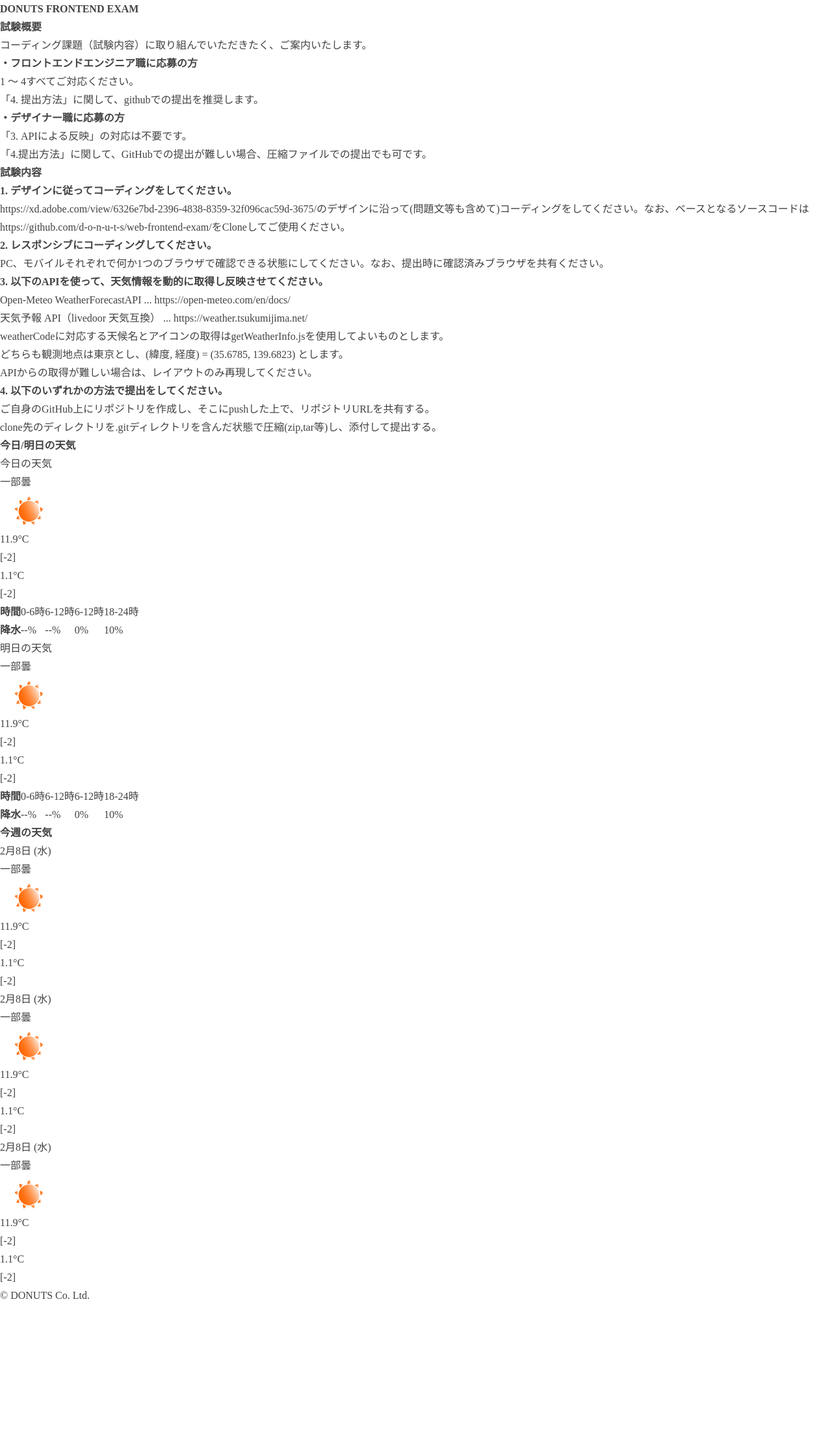
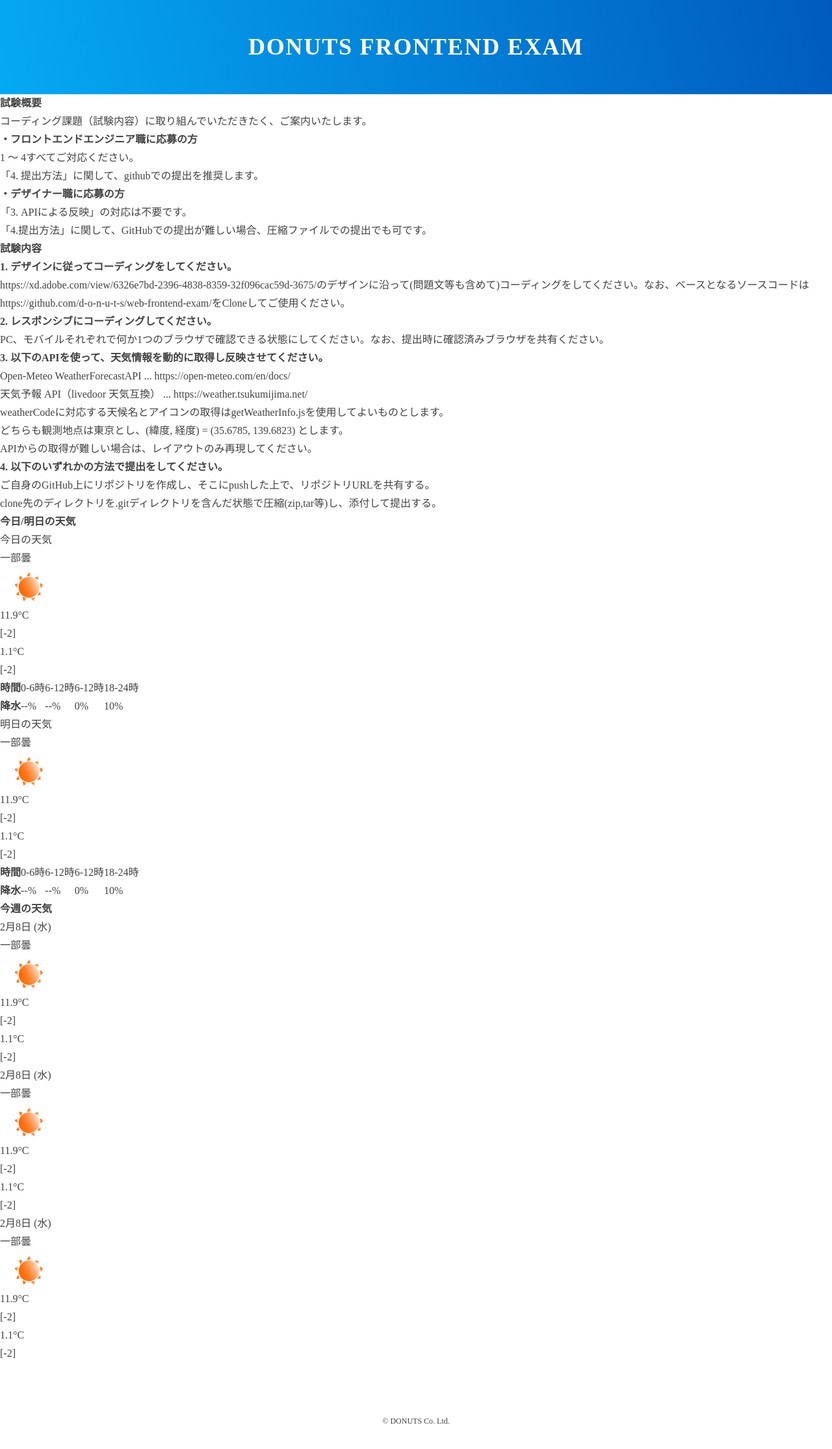
Before and after one commit to matsu0314/web-frontend-exam, a website: page index.html in a window 1280 px wide. Shown: the whole page at 65% size. Before the commit the page ends 2008 px from the top, so only its background shows below. Drawn offline with nearby package versions, Linux system fonts and the light colour scheme; files that its build step writes are made by us from their sources; a web font is replaced by a local one.

Commit message:
add:レイアウトCSS追加

```diff
--- /dev/null
+++ b/_src/sass/layout/l-footer.scss
@@ -0,0 +1,7 @@
+.l-footer {
+    padding: 80px $sideSpace;
+    &__copyright {
+    text-align: center;
+    font-size: 12px;
+    }
+}
--- /dev/null
+++ b/_src/sass/layout/l-header.scss
@@ -0,0 +1,14 @@
+.l-header {
+    background:$titleBaseGradation;
+    padding-top: 41px;
+    padding-bottom: 41px;
+    &__pageTitle {
+        font-size: 36px;
+        color: #fff;
+        text-align: center;
+        letter-spacing: 1.8px;
+        @media #{$sp} {
+            font-size: 30px;
+        }
+    }
+}
--- a/_src/sass/scss/style.scss
+++ b/_src/sass/scss/style.scss
@@ -11,7 +11,7 @@
 @import "../foundation/fonts.scss";
 
 // layout
-// @import "../layout/*.scss";
+@import "../layout/*.scss";
 
 // objects
 @import "../object/component/*.scss";
```
